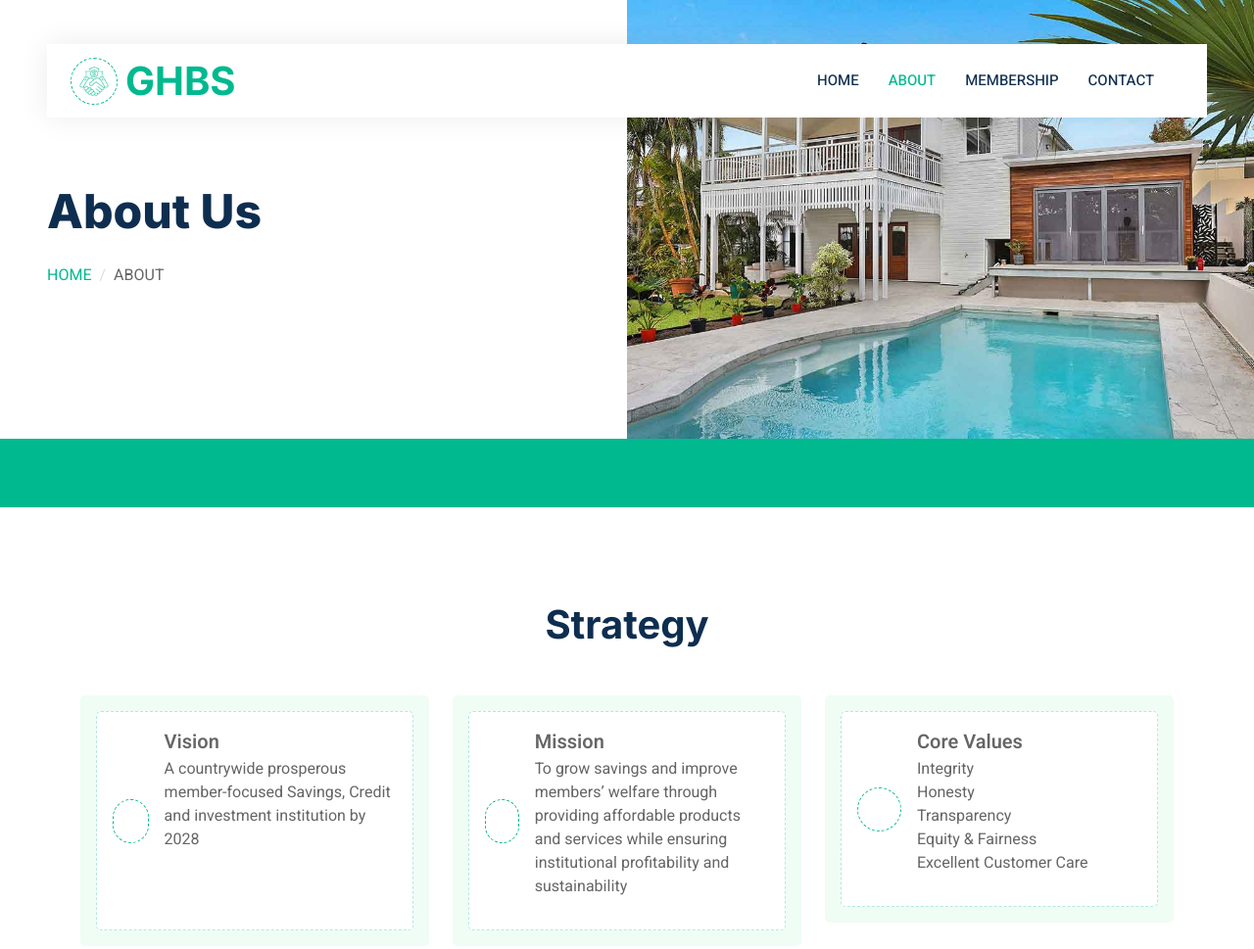
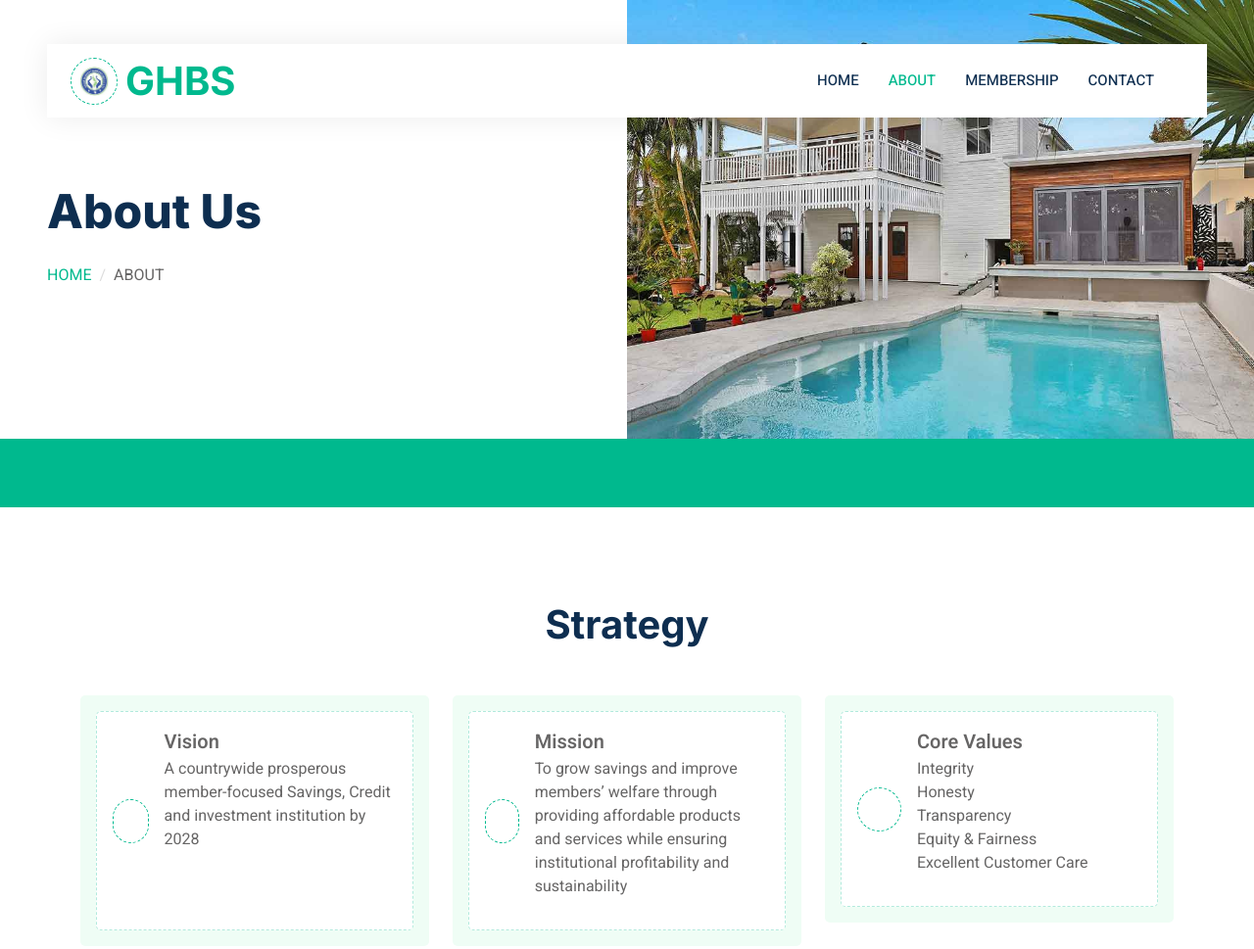
Before and after one commit to gracecleaners/ghbs-site, a plain HTML site: page about.html in a window 1280 px wide. Shown: the top 969 px of the page at 98% size. Drawn offline with nearby package versions, Linux system fonts and the light colour scheme.

Commit message:
initial commit

```diff
--- a/about.html
+++ b/about.html
@@ -48,7 +48,7 @@
             <nav class="navbar navbar-expand-lg bg-white navbar-light py-0 px-4">
                 <a href="index.html" class="navbar-brand d-flex align-items-center text-center">
                     <div class="icon p-2 me-2">
-                        <img class="img-fluid" src="img/icon-deal.png" alt="Icon" style="width: 30px; height: 30px;">
+                        <img class="img-fluid" src="img/logo.png" alt="Icon" style="width: 30px; height: 30px;">
                     </div>
                     <h1 class="m-0 text-primary">GHBS</h1>
                 </a>
```
Also changed, not shown: contact.html (+1 -1 lines), index.html (+1 -1 lines), member.html (+1 -1 lines), img/logo.png (added).
